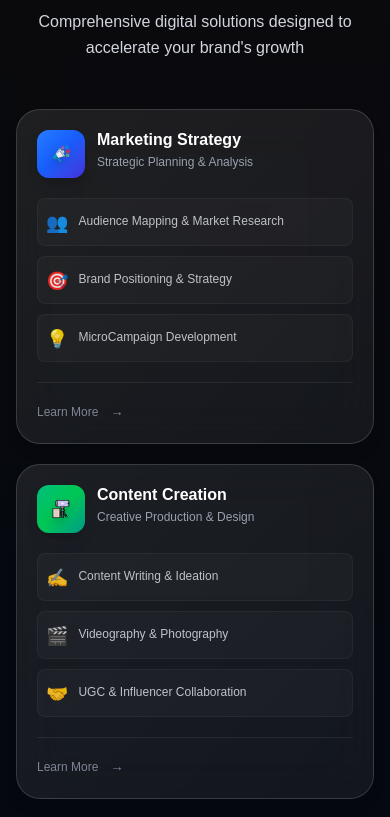
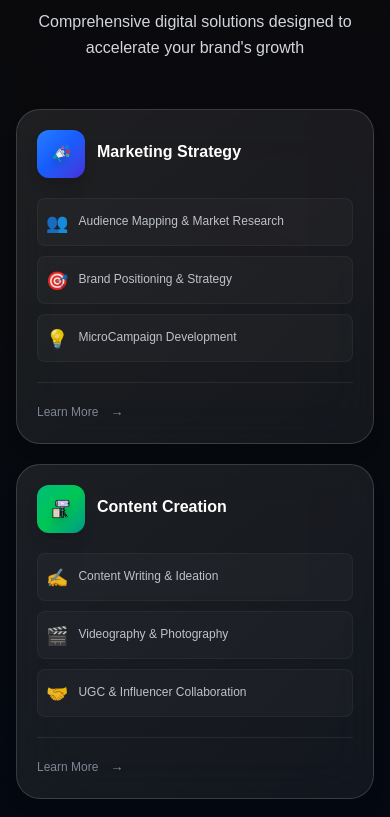
Before and after one commit to HimanshuJ16/elanew, a React (Vite) app: page / in a window 390 px wide. Shown: the part 2780-3597 px from the top of the page. Built offline with nearby package versions, Linux system fonts and the light colour scheme; a web font is replaced by a local one.

Commit message:
first commit

```diff
--- a/src/App.jsx
+++ b/src/App.jsx
@@ -4,9 +4,11 @@ import Footer from "./components/Footer";
 import Home from "./pages/Home";
 import Resources from "./pages/Resources";
 import Careers from "./pages/Careers";
+import ScrollToTop from "./components/ScrollToTop";
 
 const App = () => (
   <BrowserRouter>
+    <ScrollToTop />
     <Navbar />
     <Routes>
       <Route path="/" element={<Home />} />
--- a/src/components/Footer.jsx
+++ b/src/components/Footer.jsx
@@ -177,7 +177,7 @@ const Footer = () => {
 
             <div className="flex items-center justify-center lg:justify-end gap-6">
               {/* Developer 1 - Himanshu Jangir */}
-              <div className="flex flex-col items-center lg:items-end gap-2">
+              <div className="flex flex-col items-center gap-2">
                 <span className="text-transparent bg-gradient-to-r from-purple-400 to-pink-400 bg-clip-text font-semibold text-md">
                   Himanshu Jangir
                 </span>
@@ -193,7 +193,7 @@ const Footer = () => {
                       <path d="M19 0H5C2.239 0 0 2.239 0 5v14c0 2.761 2.239 5 5 5h14c2.762 0 5-2.239 5-5V5c0-2.761-2.238-5-5-5zM7.119 20.452H3.558V9.039h3.561v11.413zM5.339 7.557a2.063 2.063 0 1 1 0-4.126 2.063 2.063 0 0 1 0 4.126zM20.452 20.452h-3.559v-5.556c0-1.326-.024-3.03-1.848-3.03-1.85 0-2.133 1.446-2.133 2.939v5.647h-3.558V9.039h3.414v1.561h.049c.476-.9 1.637-1.848 3.37-1.848 3.606 0 4.271 2.373 4.271 5.457v6.243z"/>
                     </svg>
                   </a>
-                  <a
+                  {/* <a
                     href="https://wa.me/+919990339096"
                     target="_blank"
                     rel="noopener noreferrer"
@@ -203,7 +203,7 @@ const Footer = () => {
                     <svg className="w-4 h-4 text-gray-400 group-hover:text-green-400 transition-colors duration-300" fill="currentColor" viewBox="0 0 24 24">
                       <path d="M17.472 14.382c-.297-.149-1.758-.867-2.03-.967-.273-.099-.471-.148-.67.15-.197.297-.767.966-.94 1.164-.173.199-.347.223-.644.075-.297-.15-1.255-.463-2.39-1.475-.883-.788-1.48-1.761-1.653-2.059-.173-.297-.018-.458.13-.606.134-.133.298-.347.446-.52.149-.174.198-.298.298-.497.099-.198.05-.371-.025-.52-.075-.149-.669-1.612-.916-2.207-.242-.579-.487-.5-.669-.51-.173-.008-.371-.01-.57-.01-.198 0-.52.074-.792.372-.272.297-1.04 1.016-1.04 2.479 0 1.462 1.065 2.875 1.213 3.074.149.198 2.096 3.2 5.077 4.487.709.306 1.262.489 1.694.625.712.227 1.36.195 1.871.118.571-.085 1.758-.719 2.006-1.413.248-.694.248-1.289.173-1.413-.074-.124-.272-.198-.57-.347m-5.421 7.403h-.004a9.87 9.87 0 01-5.031-1.378l-.361-.214-3.741.982.998-3.648-.235-.374a9.86 9.86 0 01-1.51-5.26c.001-5.45 4.436-9.884 9.888-9.884 2.64 0 5.122 1.03 6.988 2.898a9.825 9.825 0 012.893 6.994c-.003 5.45-4.437 9.884-9.885 9.884m8.413-18.297A11.815 11.815 0 0012.05 0C5.495 0 .16 5.335.157 11.892c0 2.096.547 4.142 1.588 5.945L.057 24l6.305-1.654a11.882 11.882 0 005.683 1.448h.005c6.554 0 11.89-5.335 11.893-11.893a11.821 11.821 0 00-3.48-8.413Z"/>
                     </svg>
-                  </a>
+                  </a> */}
                   <a
                     href="https://himanshuj16.github.io/portfolio/about"
                     target="_blank"
@@ -223,7 +223,7 @@ const Footer = () => {
               <div className="h-12 w-px bg-gradient-to-b from-transparent via-gray-600 to-transparent"></div>
 
               {/* Developer 2 - Yash Chopra */}
-              <div className="flex flex-col items-center lg:items-end gap-2">
+              <div className="flex flex-col items-center gap-2">
                 <span className="text-transparent bg-gradient-to-r from-yellow-400 to-orange-400 bg-clip-text font-semibold text-md">
                   Yash Chopra
                 </span>
@@ -239,7 +239,7 @@ const Footer = () => {
                       <path d="M19 0H5C2.239 0 0 2.239 0 5v14c0 2.761 2.239 5 5 5h14c2.762 0 5-2.239 5-5V5c0-2.761-2.238-5-5-5zM7.119 20.452H3.558V9.039h3.561v11.413zM5.339 7.557a2.063 2.063 0 1 1 0-4.126 2.063 2.063 0 0 1 0 4.126zM20.452 20.452h-3.559v-5.556c0-1.326-.024-3.03-1.848-3.03-1.85 0-2.133 1.446-2.133 2.939v5.647h-3.558V9.039h3.414v1.561h.049c.476-.9 1.637-1.848 3.37-1.848 3.606 0 4.271 2.373 4.271 5.457v6.243z"/>
                     </svg>
                   </a>
-                  <a
+                  {/* <a
                     href="https://wa.me/+919205061898"
                     target="_blank"
                     rel="noopener noreferrer"
@@ -249,7 +249,7 @@ const Footer = () => {
                     <svg className="w-4 h-4 text-gray-400 group-hover:text-green-400 transition-colors duration-300" fill="currentColor" viewBox="0 0 24 24">
                       <path d="M17.472 14.382c-.297-.149-1.758-.867-2.03-.967-.273-.099-.471-.148-.67.15-.197.297-.767.966-.94 1.164-.173.199-.347.223-.644.075-.297-.15-1.255-.463-2.39-1.475-.883-.788-1.48-1.761-1.653-2.059-.173-.297-.018-.458.13-.606.134-.133.298-.347.446-.52.149-.174.198-.298.298-.497.099-.198.05-.371-.025-.52-.075-.149-.669-1.612-.916-2.207-.242-.579-.487-.5-.669-.51-.173-.008-.371-.01-.57-.01-.198 0-.52.074-.792.372-.272.297-1.04 1.016-1.04 2.479 0 1.462 1.065 2.875 1.213 3.074.149.198 2.096 3.2 5.077 4.487.709.306 1.262.489 1.694.625.712.227 1.36.195 1.871.118.571-.085 1.758-.719 2.006-1.413.248-.694.248-1.289.173-1.413-.074-.124-.272-.198-.57-.347m-5.421 7.403h-.004a9.87 9.87 0 01-5.031-1.378l-.361-.214-3.741.982.998-3.648-.235-.374a9.86 9.86 0 01-1.51-5.26c.001-5.45 4.436-9.884 9.888-9.884 2.64 0 5.122 1.03 6.988 2.898a9.825 9.825 0 012.893 6.994c-.003 5.45-4.437 9.884-9.885 9.884m8.413-18.297A11.815 11.815 0 0012.05 0C5.495 0 .16 5.335.157 11.892c0 2.096.547 4.142 1.588 5.945L.057 24l6.305-1.654a11.882 11.882 0 005.683 1.448h.005c6.554 0 11.89-5.335 11.893-11.893a11.821 11.821 0 00-3.48-8.413Z"/>
                     </svg>
-                  </a>
+                  </a> */}
                 </div>
               </div>
             </div>
--- /dev/null
+++ b/src/components/ScrollToTop.jsx
@@ -0,0 +1,16 @@
+// src/components/ScrollToTop.jsx
+
+import { useEffect } from "react";
+import { useLocation } from "react-router-dom";
+
+const ScrollToTop = () => {
+  const { pathname } = useLocation();
+
+  useEffect(() => {
+    window.scrollTo(0, 0);
+  }, [pathname]);
+
+  return null;
+};
+
+export default ScrollToTop;
--- a/src/components/ServerSlider.jsx
+++ b/src/components/ServerSlider.jsx
@@ -113,7 +113,7 @@ const ServiceCard = React.memo(({ service, onClick }) => {
         />
 
         <div className="relative z-10">
-          <div className="flex items-start mb-5">
+          <div className="flex items-center mb-5">
             <motion.div
               className={`relative w-12 h-12 lg:w-14 lg:h-14 bg-gradient-to-br ${service.gradient} rounded-xl flex items-center justify-center shadow-lg flex-shrink-0 overflow-hidden`}
               whileHover={{
@@ -123,16 +123,16 @@ const ServiceCard = React.memo(({ service, onClick }) => {
               }}
             >
               <div className={`absolute inset-0 bg-gradient-to-br ${service.gradient} blur-md opacity-50`} />
-              <IconComponent className="relative w-6 h-6 lg:w-7 lg:h-7 text-white drop-shadow-lg" />
+              <IconComponent className="relative w-6 h-6 lg:w-10 lg:h-10 text-white drop-shadow-lg" />
             </motion.div>
 
-            <div className="ml-3 flex-1 min-w-0">
+            <div className="ml-3 flex-1 min-w-0 flex flex-col justify-center">
               <h3 className="text-base lg:text-lg font-bold text-white mb-1 leading-tight group-hover:text-transparent group-hover:bg-clip-text group-hover:bg-gradient-to-r group-hover:from-white group-hover:to-gray-200 transition-all duration-300">
                 {service.title}
               </h3>
-              <p className="text-gray-400 text-xs lg:text-sm font-medium group-hover:text-gray-300 transition-colors">
+              {/* <p className="text-gray-400 text-xs lg:text-sm font-medium group-hover:text-gray-300 transition-colors">
                 {service.subtitle}
-              </p>
+              </p> */}
             </div>
           </div>
 
--- a/src/constants/index.js
+++ b/src/constants/index.js
@@ -6,7 +6,7 @@ const navLinks = [
     link: "/#hero",
   },
   {
-    name: "Our Process",
+    name: "Process",
     link: "/#solutions",
   },
   {
```
